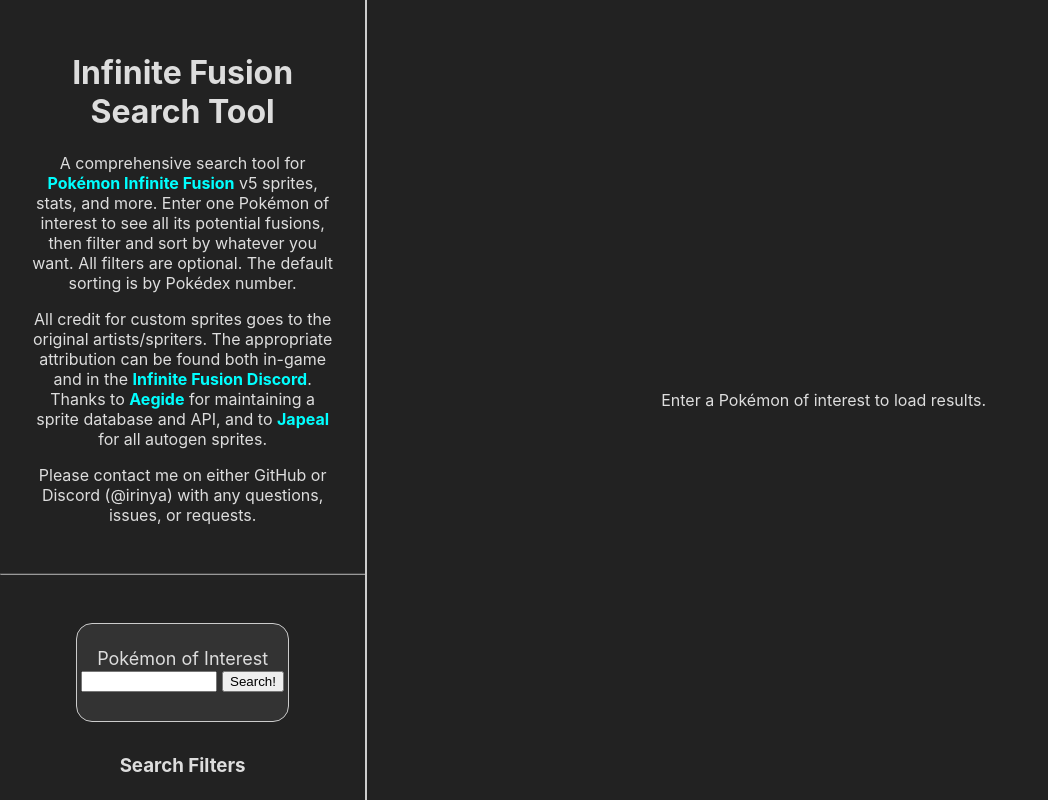
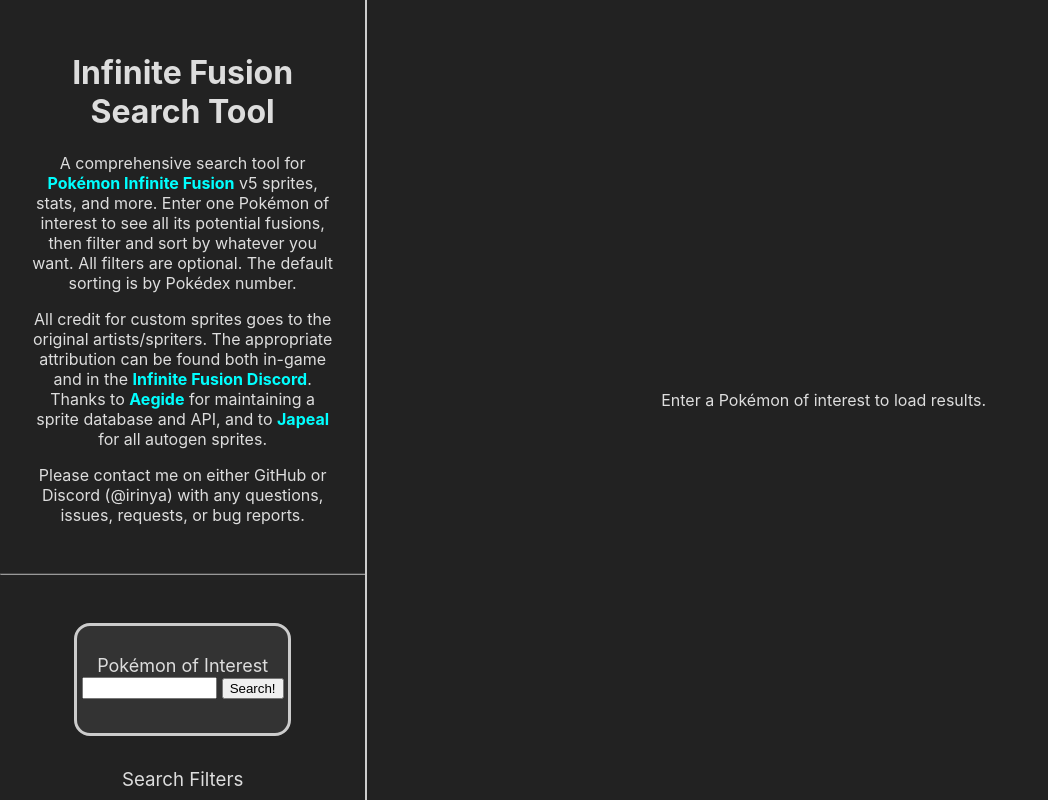
Before and after one commit to iriny-a/infinite-fusion-search-tool, a React (Create React App) app: page / in a window 1280 px wide. Shown: the whole page, without its empty margins (0-1048 px from the left). Built offline with nearby package versions, Linux system fonts and the light colour scheme.

Commit message:
Implement autocomplete and several other improvements to input form

```diff
--- a/src/components/App.tsx
+++ b/src/components/App.tsx
@@ -31,6 +31,7 @@
   const [ filters, setFilters ] = useState<FusionFilters>(getDefaultFilters());
   const [ pokeData, setPokeData ] = useState<Map<string, PokemonDataEntry> | null>(null);
   const [ fullyEvolvedList, setFullyEvolvedList ] = useState<Set<string> | null>(null);
+  const [ isFormEnabled, setIsFormEnabled ] = useState<boolean>(true);
 
   useEffect(() => {
     (async () => {
@@ -41,7 +42,6 @@
 
   const resetFilters = () => {
     setFilters(getDefaultFilters());
-    console.log("reset?", filters)
   }
 
   if (pokeData === null || fullyEvolvedList === null) {
@@ -58,15 +58,22 @@
         <hr className="section-break" />
 
         <FusionForm
+          isFormEnabled={isFormEnabled}
+          setIsFormEnabled={setIsFormEnabled}
+          currentMon={currentMon}
           setCurrentMon={setCurrentMon}
           filters={filters}
           setFilters={setFilters}
           resetFilters={resetFilters}
+
+          pokeData={pokeData}
         />
       </div>
 
       <div id="fusion-table-panel">
         <FusionTable
+          isFormEnabled={isFormEnabled}
+          setIsFormEnabled={setIsFormEnabled}
           currentMon={currentMon}
           filters={filters}
 
@@ -103,7 +110,7 @@
       </p>
       <p>
         Please contact me on either GitHub or Discord (@irinya) with any
-        questions, issues, or requests.
+        questions, issues, requests, or bug reports.
       </p>
     </div>
   )
--- a/src/components/form/FusionFilterInput.tsx
+++ b/src/components/form/FusionFilterInput.tsx
@@ -49,8 +49,6 @@
     });
   }
 
-  console.log(filters);
-
   return (
     <div>
       <h3 className="center">Search Filters</h3>
@@ -77,7 +75,7 @@
               <label htmlFor="checkbox-fully-evolved">Fully evolved only</label>
             </div>
 
-            <fieldset>
+            <fieldset id="radio-fieldset">
               <div>
                 <input
                   type="radio"
--- a/src/components/form/FusionForm.css
+++ b/src/components/form/FusionForm.css
@@ -1,19 +1,69 @@
 #primary-input-form {
   margin: 0 auto 2rem;
-  padding: 1.5rem 0 1.8rem;
+  padding: 1.8rem 0 2.1rem;
   width: 70%;
 
   font-size: large;
   text-align: center;
 
   background-color: #333;
-  border: solid #ccc 1px;
+  border: solid #ccc 3px;
   border-radius: 1rem;
+}
+
+#input-container {
+  box-sizing: border-box;
+  display: inline-block;
+  position: relative;
 }
 
 #primary-fusion-input {
   margin-right: 0.3rem;
   width: 8rem;
+  padding: 0.1rem;
+}
+
+#primary-fusion-input::-webkit-calendar-picker-indicator {
+  display: none;
+}
+
+#autocomplete-container {
+  position: absolute;
+  top: 1.5rem;
+  left: -1px;
+  overflow-x: hidden;
+  overflow-y: auto;
+
+  z-index: 1;
+}
+
+.autocomplete-none-found {
+  margin-left: 1rem;
+  margin-top: 3px;
+  font-size: small;
+  font-style: italic;
+}
+
+.autocomplete-with-results {
+  max-height: 8rem;
+  width: calc(8.3rem + 2px);
+
+  text-align: left;
+
+  background-color: #333;
+  border: solid #ccc 1px;
+  border-top: none;
+  border-radius: 0 0 2px 2px;
+}
+
+.autocomplete-entry {
+  padding-left: 0.3rem;
+  text-transform: capitalize;
+  font-size: small;
+}
+
+.autocomplete-entry:hover, #active-autocomplete {
+  background-color: #000;
 }
 
 #all-filters-container {
@@ -78,5 +128,12 @@
 
 fieldset {
   all: unset;
+}
+
+fieldset#radio-fieldset {
   margin-top: 0.5rem;
 }
+
+h3 {
+  font-weight: normal;
+}
--- a/src/components/form/FusionForm.tsx
+++ b/src/components/form/FusionForm.tsx
@@ -1,34 +1,45 @@
 import React, { useState } from "react";
 
-import FusionInputBox from "./FusionInput";
+import FusionInput from "./FusionInput";
 
-import { FusionFilters, POKE_NAME_TO_ID } from "../../data/data";
+import { FusionFilters, POKE_NAME_TO_ID, PokemonDataEntry, TYPE_NAMES_TO_COLORS } from "../../data/data";
 import FusionFilterInput from "./FusionFilterInput";
 
 import "./FusionForm.css";
 
 
 interface FusionFormProps {
+  isFormEnabled: boolean;
+  setIsFormEnabled: React.Dispatch<React.SetStateAction<boolean>>;
+  currentMon: string | undefined;
   setCurrentMon: React.Dispatch<React.SetStateAction<string | undefined>>
   filters: FusionFilters;
   setFilters: React.Dispatch<React.SetStateAction<FusionFilters>>;
   resetFilters: () => void;
+
+  pokeData: Map<string, PokemonDataEntry>;
 }
 const FusionForm: React.FC<FusionFormProps> = (props) => {
-  const { setCurrentMon, filters, setFilters, resetFilters } = props;
+  const { isFormEnabled, setIsFormEnabled } = props;
+  const { currentMon, setCurrentMon } = props;
+  const { filters, setFilters, resetFilters, pokeData } = props;
   const [ currentInput, setCurrentInput ] = useState<string>("");
 
   const handleSubmitPokemon = (e: React.FormEvent) => {
     e.preventDefault();
 
-    const maybePokemon = currentInput.toLowerCase().trim();
+    triggerSubmitWithName(currentInput);
+  }
 
-    if (POKE_NAME_TO_ID.get(maybePokemon) === undefined) {
-      alert(`No Pokemon named "${currentInput}" could be found :(`);
+  const triggerSubmitWithName = (maybePokeName: string) => {
+    maybePokeName = maybePokeName.toLowerCase().trim()
+    if (POKE_NAME_TO_ID.get(maybePokeName) === undefined) {
+      alert(`No Pokémon named ${maybePokeName} could be found.`);
       return;
     }
 
-    setCurrentMon(maybePokemon);
+    setCurrentMon(maybePokeName);
+    setIsFormEnabled(false);
   }
 
   const handleResetFilters = (e: React.FormEvent) => {
@@ -36,13 +47,52 @@
     resetFilters()
   }
 
+  const getStyleForInput = (): React.CSSProperties => {
+    const input = currentInput.toLowerCase();
+    if (!currentMon) {
+      return {};
+    }
+
+    if (input !== currentMon) {
+      return {};
+    }
+
+    const dt = pokeData.get(currentMon);
+    if (!dt) {
+      return {};
+    }
+
+    // TODO: figure out a nice way to make a pretty background as well
+    const types = dt.types;
+    if (types.secondType && types.secondType !== types.firstType) {
+      const firstTypeColor = TYPE_NAMES_TO_COLORS.get(types.firstType);
+      const secondTypeColor = TYPE_NAMES_TO_COLORS.get(types.secondType);
+      return {
+        borderLeft: `solid ${firstTypeColor} 3px`,
+        borderTop: `solid ${firstTypeColor} 3px`,
+        borderRight: `solid ${secondTypeColor} 3px`,
+        borderBottom: `solid ${secondTypeColor} 3px`,
+      }
+    }
+
+    const typeColor = TYPE_NAMES_TO_COLORS.get(types.firstType);
+    return {
+      border: `solid ${typeColor} 3px`,
+    };
+  }
+
   return (
-    <div>
-      <div id="primary-input-form">
+    <fieldset disabled={!isFormEnabled}>
+      <div id="primary-input-form" style={getStyleForInput()}>
         <form onSubmit={handleSubmitPokemon}>
-          <FusionInputBox
+          <label htmlFor="primary-fusion-input">Pokémon of Interest</label>
+          <br />
+          <FusionInput
+            isFormEnabled={isFormEnabled}
+            currentMon={currentMon}
             currentInput={currentInput}
             setCurrentInput={setCurrentInput}
+            triggerSubmitWithName={triggerSubmitWithName}
           />
           <input type="submit" value="Search!" />
         </form>
@@ -58,7 +108,7 @@
           <input type="submit" value="Reset filters" />
         </form>
       </div>
-    </div>
+    </fieldset>
   );
 }
 
--- a/src/components/form/FusionInput.tsx
+++ b/src/components/form/FusionInput.tsx
@@ -1,29 +1,203 @@
 import React, { useState } from "react";
+import {
+  POKE_NAME_TO_ID,
+  TYPE_NAMES_TO_COLORS,
+} from "../../data/data";
+import capitalize from "../shared/capitalize";
 
+const POKE_NAMES = Array.from(POKE_NAME_TO_ID.keys());
 
 interface FusionInputProps {
+  isFormEnabled: boolean;
+  currentMon: string | undefined;
   currentInput: string;
   setCurrentInput: React.Dispatch<React.SetStateAction<string>>;
+  triggerSubmitWithName: (name: string) => void;
 }
 const FusionInput: React.FC<FusionInputProps> = (props) => {
+  const { isFormEnabled, currentMon, triggerSubmitWithName } = props;
   const { currentInput, setCurrentInput } = props;
+  const [ autocompleteList, setAutocompleteList ] = useState<Array<string> | false>(false);
+  const [ activeAutocomplete, setActiveAutocomplete ] = useState<number>(0);
+  const [ inputIsFocused, setInputIsFocused ] = useState<boolean>(false);
 
-  const handleChange = (e: React.FormEvent<HTMLInputElement>) => {
-    setCurrentInput(e.currentTarget.value);
+  const handleInputFocus = (e: React.FocusEvent<HTMLInputElement>) => {
+    if (!isFormEnabled) {
+      return;
+    }
+
+    setInputIsFocused(true);
   }
 
-  // TOOD: add autocompletion
+  const handleInputBlur = (e: React.FocusEvent<HTMLInputElement>) => {
+    if (!isFormEnabled) {
+      return;
+    }
+
+    setInputIsFocused(false);
+    setActiveAutocomplete(0);
+  }
+
+  const handleChangeWithAutocomplete = (e: React.FormEvent<HTMLInputElement>) => {
+    if (!isFormEnabled) {
+      return;
+    }
+
+    const input = e.currentTarget.value;
+    setCurrentInput(input);
+    setActiveAutocomplete(0);
+
+    if (input.length < 2) {
+      setAutocompleteList(false);
+      return;
+    }
+
+    setAutocompleteList(POKE_NAMES.filter(n => (
+      n.indexOf(input.toLowerCase()) > -1
+    )));
+  }
+
+  const handleKeyDown = (e: React.KeyboardEvent<HTMLInputElement>) => {
+    if (!isFormEnabled) {
+      return;
+    }
+
+    if (!inputIsFocused) {
+      return;
+    }
+
+    if (!autocompleteList || !autocompleteList.length) {
+      return;
+    }
+
+    const keyPress = e.code;
+    const KEY_UP = "ArrowUp";
+    const KEY_DOWN = "ArrowDown";
+    const KEY_ENTER = "Enter";
+
+    // User pressed Enter while in the autocomplete menu. We ignore the case
+    // where the user's in the input box, since pressing Enter there should just
+    // submit the search request.
+    if (keyPress === KEY_ENTER && activeAutocomplete !== 0) {
+      e.preventDefault(); // prevent premature form submission
+      if (autocompleteList) {
+        const name = autocompleteList[activeAutocomplete - 1];
+        setSelectedPokemon(capitalize(name));
+      }
+      return;
+    }
+
+    // User pressed Up while in the autocomplete menu. We ignore the case where
+    // the user's in the input box, since pressing Up there should do nothing.
+    if (keyPress === KEY_UP && activeAutocomplete !== 0) {
+      e.preventDefault(); // prevent cursor movement in input box
+      setActiveAutocomplete(i => i - 1);
+      return;
+    }
+
+    // User pressed Down
+    if (keyPress === KEY_DOWN) {
+      e.preventDefault(); // prevent cursor movement in input box
+
+      // Do nothing if we're already at the end of the list
+      if (autocompleteList && activeAutocomplete !== autocompleteList.length) {
+        setActiveAutocomplete(i => i + 1);
+      }
+      return;
+    }
+  }
+
+  const handleAutocompleteClick = (e: React.MouseEvent<HTMLInputElement>) => {
+    if (!isFormEnabled) {
+      return;
+    }
+
+    const name = e.currentTarget.innerText;
+    setSelectedPokemon(name);
+  }
+
+  const setSelectedPokemon = (name: string) => {
+    setInputIsFocused(false);
+    setAutocompleteList(false);
+    setActiveAutocomplete(0);
+    setCurrentInput(name);
+    triggerSubmitWithName(name);
+  }
+
   return (
-    <>
-      <label htmlFor="primary-fusion-input">Pokémon of Interest</label>
-      <br />
+    <div
+      id="input-container"
+      tabIndex={0}
+      onFocus={handleInputFocus}
+      onBlur={handleInputBlur}
+      onKeyDown={handleKeyDown}
+    >
       <input
         type="text"
         id="primary-fusion-input"
         value={currentInput}
-        onChange={handleChange}
-        />
-      </>
+        onChange={handleChangeWithAutocomplete}
+      />
+      <Autocomplete
+        currentMon={currentMon}
+        currentInput={currentInput}
+        activeAutocomplete={activeAutocomplete}
+
+        autocompleteList={autocompleteList}
+        handleAutocompleteClick={handleAutocompleteClick}
+        isInputFocused={inputIsFocused}
+      />
+    </div>
+  );
+}
+
+interface AutocompleteProps {
+  currentMon: string | undefined;
+  currentInput: string;
+  activeAutocomplete: number;
+
+  autocompleteList: Array<string> | false;
+  handleAutocompleteClick: (e: React.MouseEvent<HTMLInputElement>) => void;
+  isInputFocused: boolean;
+}
+const Autocomplete: React.FC<AutocompleteProps> = (props) => {
+  const { currentMon, currentInput, activeAutocomplete } = props;
+  const { autocompleteList, handleAutocompleteClick, isInputFocused } = props;
+
+  if (!isInputFocused) {
+    return null;
+  }
+
+  if (!autocompleteList) {
+    return null;
+  }
+
+  if (autocompleteList.length === 0) {
+    return (
+      <div id="autocomplete-container" className="autocomplete-none-found">
+        Invalid Pokémon
+      </div>
+    );
+  }
+
+  if (currentMon === currentInput.toLowerCase()) {
+    return null;
+  }
+
+  return (
+    <div id="autocomplete-container" className="autocomplete-with-results">
+      {
+        autocompleteList.map((ac, i) => (
+          <div
+            id={(activeAutocomplete === i + 1) ? "active-autocomplete" : undefined}
+            className="autocomplete-entry"
+            onMouseDown={handleAutocompleteClick}
+          >
+            {ac}
+          </div>
+        ))
+      }
+    </div>
   );
 }
 
--- a/src/components/table/FusionTable.tsx
+++ b/src/components/table/FusionTable.tsx
@@ -26,12 +26,15 @@
 }
 
 interface FusionTableProps {
+  isFormEnabled: boolean;
+  setIsFormEnabled: React.Dispatch<React.SetStateAction<boolean>>;
   currentMon: string | undefined;
   filters: FusionFilters;
   pokeData: Map<string, PokemonDataEntry>;
   fullyEvolvedList: Set<string>;
 }
 const FusionTable: React.FC<FusionTableProps> = (props) => {
+  const { isFormEnabled, setIsFormEnabled } = props;
   const { currentMon, filters, pokeData, fullyEvolvedList } = props;
 
   if (!currentMon) {
@@ -45,6 +48,8 @@
   }
 
   return <FusionTableHandler
+    isFormEnabled={isFormEnabled}
+    setIsFormEnabled={setIsFormEnabled}
     currentMon={currentMon}
     filters={filters}
     pokeData={pokeData}
@@ -54,12 +59,15 @@
 
 
 interface FusionTableHandlerProps {
+  isFormEnabled: boolean;
+  setIsFormEnabled: React.Dispatch<React.SetStateAction<boolean>>;
   currentMon: string;
   filters: FusionFilters;
   pokeData: Map<string, PokemonDataEntry>;
   fullyEvolvedList: Set<string>;
 }
 const FusionTableHandler: React.FC<FusionTableHandlerProps> = (props) => {
+  const { isFormEnabled, setIsFormEnabled } = props;
   const { currentMon, filters, pokeData, fullyEvolvedList } = props;
   const [ fusionData, setFusionData ] = useState<FusionPair[]>([]);
   const [ fusionDataFiltered, setFusionDataFiltered ] = useState<PokemonDataEntry[]>([]);
@@ -167,19 +175,31 @@
   // Render
   switch (status) {
     case LoadingStatus.Fetching:
+      if (isFormEnabled) {
+        setIsFormEnabled(false);
+      }
       if (fusionData.length >= NUMBER_OF_POKEMON) {
         setStatus(LoadingStatus.Processing);
       }
       return <FusionTableLoading status={status} count={fusionData.length} />;
 
     case LoadingStatus.Processing:
+      if (isFormEnabled) {
+        setIsFormEnabled(false);
+      }
       return <FusionTableLoading status={status} />;
 
     case LoadingStatus.Done:
+      if (!isFormEnabled) {
+        setIsFormEnabled(true);
+      }
       return <FusionTableRender fusionData={fusionDataFiltered} />;
 
     case LoadingStatus.None:
     default:
+      if (!isFormEnabled) {
+        setIsFormEnabled(true);
+      }
       return null;
   }
 }
@@ -254,8 +274,6 @@
   fusionData.forEach(f => {
     if (f) {
       tableRows.push(<FusionTableRow key={f.id} data={f} />);
-    } else {
-      console.log(f);
     }
   });
 
--- a/src/data/data.ts
+++ b/src/data/data.ts
@@ -525,6 +525,27 @@
   "fairy",
 ]
 
+export const TYPE_NAMES_TO_COLORS = new Map<string, string>([
+  ["normal", "#A8A77A"],
+  ["fire", "#EE8130"],
+  ["water", "#6390F0"],
+  ["electric", "#F7D02C"],
+  ["grass", "#7AC74C"],
+  ["ice", "#96D9D6"],
+  ["fighting", "#C22E28"],
+  ["poison", "#A33EA1"],
+  ["ground", "#E2BF65"],
+  ["flying", "#A98FF3"],
+  ["psychic", "#F95587"],
+  ["bug", "#A6B91A"],
+  ["rock", "#B6A136"],
+  ["ghost", "#735797"],
+  ["dragon", "#6F35FC"],
+  ["dark", "#705746"],
+  ["steel", "#B7B7CE"],
+  ["fairy", "#D685AD"],
+]);
+
 // PokeAPI's support for getting this specific information is extremely clunky,
 // requiring several different API calls and a recursion to actually grab.
 // It's much more performant to cache and front-load the work.
```
Also changed, not shown: src/components/shared/Autocomplete.tsx (deleted, +0 -14 lines).
